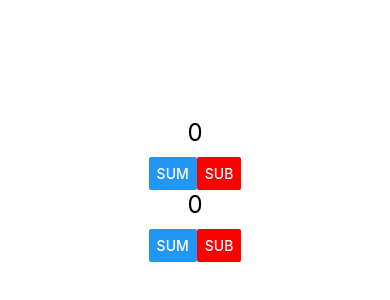
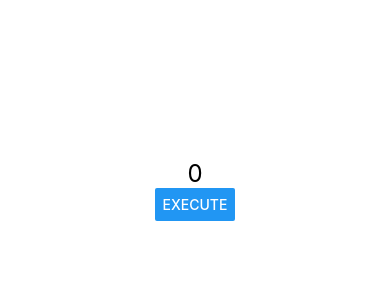
Before and after one commit to renato3x/react-native-studies, a React Native app in the folder exercises/: screen / in a window 390 px wide. Shown: the part 232-532 px from the top of the page. Built offline with nearby package versions, Linux system fonts and the light colour scheme.

Commit message:
add: direct and indirect communication

```diff
--- a/exercises/src/App.js
+++ b/exercises/src/App.js
@@ -6,6 +6,7 @@ import MinMax from './components/MinMax';
 import RandomNumber from './components/RandomNumber';
 
 import { View, StyleSheet } from 'react-native';
+import DirectRoot from './components/direct/Root';
 
 // View -> Componente base para a visualização dos outros componentes
 // Text -> Onde colocamos os textos da aplicação mobile
@@ -27,8 +28,9 @@ export default function App() {
         subtitle="My subtitle"
       /> */}
       {/* <AppButton/> */}
-      <Counter/>
-      <Counter initial={0} step={5}/>
+      {/* <Counter/>
+      <Counter initial={0} step={5}/> */}
+      <DirectRoot/>
     </View>
   );
 }
--- /dev/null
+++ b/exercises/src/components/direct/Child.js
@@ -0,0 +1,18 @@
+import { Button, Text } from 'react-native';
+import { faker } from '@faker-js/faker';
+
+export default function Child({ min, max, onShowValue }) {
+  function generateNumber(min, max) {
+    const value = faker.number.int({ min, max });
+    onShowValue(value);
+  }
+
+  return (
+    <>
+      <Button
+        title="Execute"
+        onPress={() => generateNumber(min, max)}
+      />
+    </>
+  )
+}
--- /dev/null
+++ b/exercises/src/components/direct/Root.js
@@ -0,0 +1,28 @@
+import { useState } from 'react';
+import { Text } from 'react-native';
+import Child from './Child';
+import styles from '../styles';
+
+/**
+ *
+ * Trabalhando com eventos no react native
+ */
+
+export default function Root() {
+  const [value, setValue] = useState(0);
+
+  function showValue(value) {
+    setValue(value);
+  }
+
+  return (
+    <>
+      <Text style={styles.text}>{ value }</Text>
+      <Child
+        min={13}
+        max={100}
+        onShowValue={showValue}
+      />
+    </>
+  )
+}
--- /dev/null
+++ b/exercises/src/components/indirect/Child.js
@@ -0,0 +1,10 @@
+import { Text } from 'react-native';
+import styles from '../styles';
+
+export default function Child({ x, y }) {
+  return (
+    <>
+      <Text style={styles.text}>{ x }, { y }</Text>
+    </>
+  )
+}
--- /dev/null
+++ b/exercises/src/components/indirect/Root.js
@@ -0,0 +1,12 @@
+import Child from './Child';
+
+export default function Root() {
+  const x = 13;
+  const y = 100;
+
+  return (
+    <>
+      <Child x={x} y={y}/>
+    </>
+  )
+}
```
